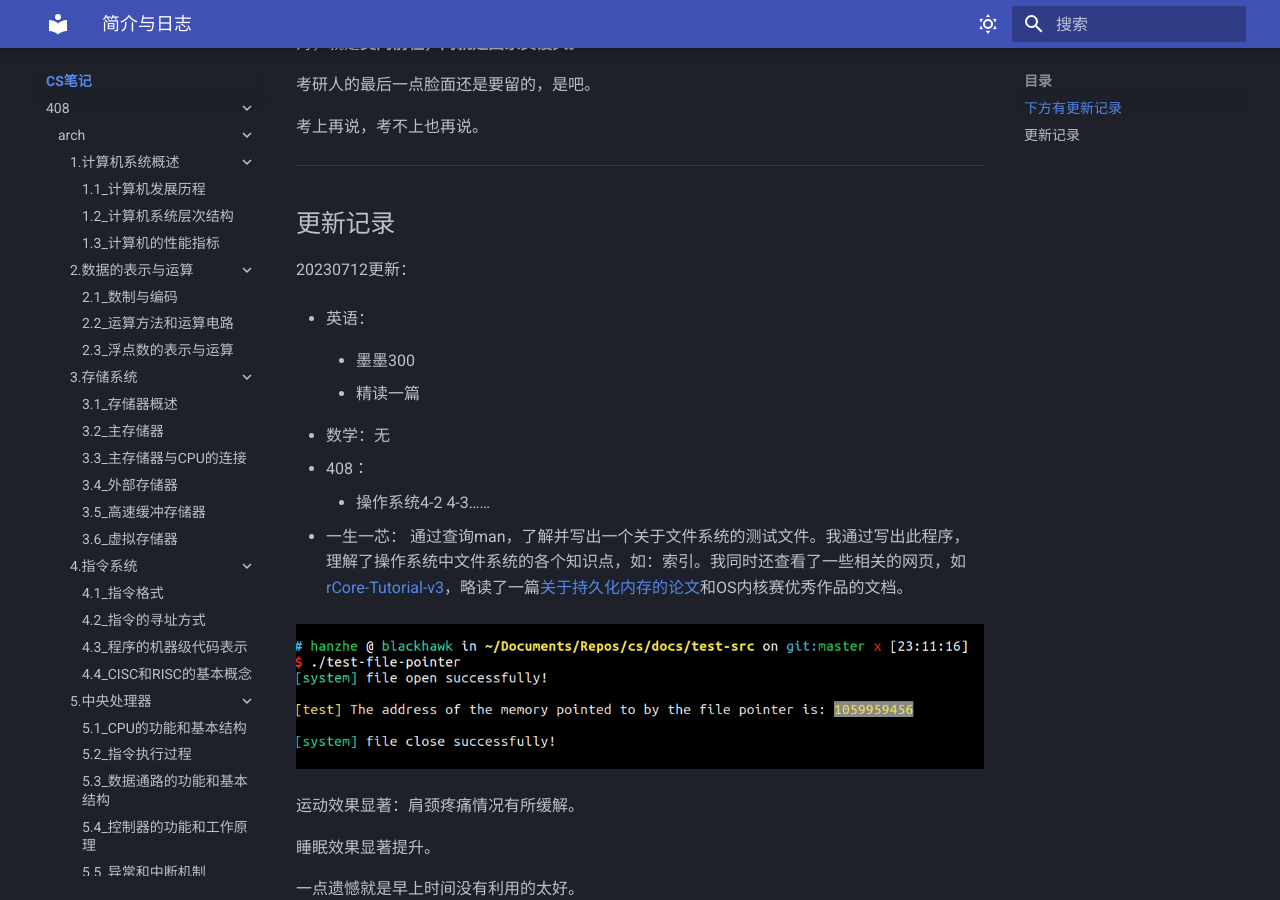
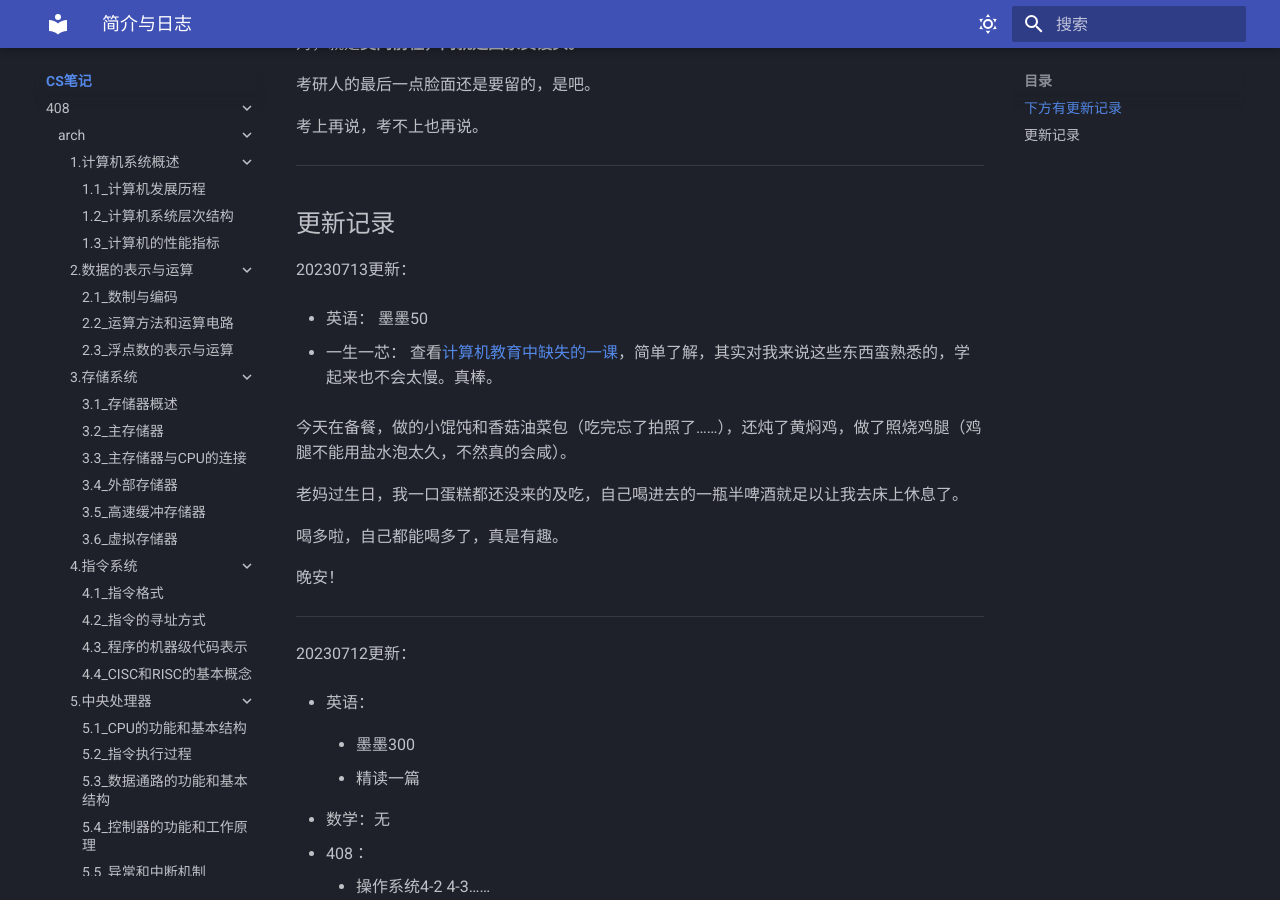
Before and after one commit to Haohahahaha/cs, an MkDocs documentation site: the page built from docs/index.md, in a window 1280 px wide and 900 px high, scrolled down 768 px. Built offline with MkDocs 1.6.1 and Material for MkDocs 9.7.7, drawn with Linux system fonts in a browser that asks for light colours.

Commit message:
2023-07-13_22:50:22 update

```diff
--- a/docs/index.md
+++ b/docs/index.md
@@ -39,6 +39,22 @@
 <a id="update"></a>
 
 ## 更新记录
+
+20230713更新：
+
+- 英语： 墨墨50
+
+- 一生一芯： 查看[计算机教育中缺失的一课](https://missing-semester-cn.github.io/)，简单了解，其实对我来说这些东西蛮熟悉的，学起来也不会太慢。真棒。
+
+今天在备餐，做的小馄饨和香菇油菜包（吃完忘了拍照了……），还炖了黄焖鸡，做了照烧鸡腿（鸡腿不能用盐水泡太久，不然真的会咸）。
+
+老妈过生日，我一口蛋糕都还没来的及吃，自己喝进去的一瓶半啤酒就足以让我去床上休息了。
+
+喝多啦，自己都能喝多了，真是有趣。
+
+晚安！
+
+---
 
 20230712更新：
 
```
